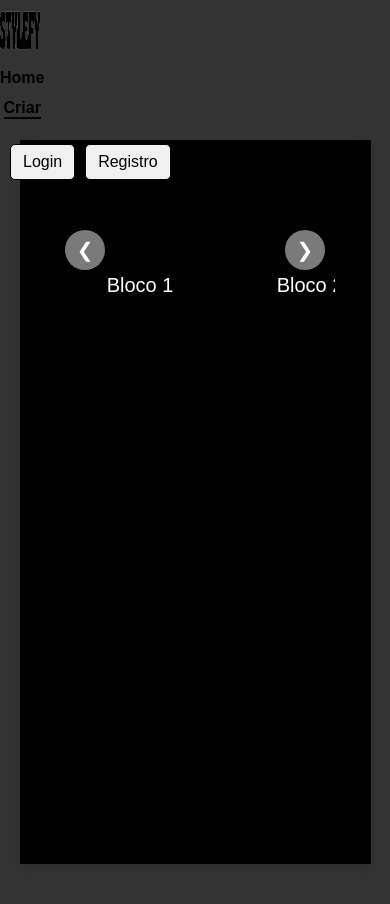
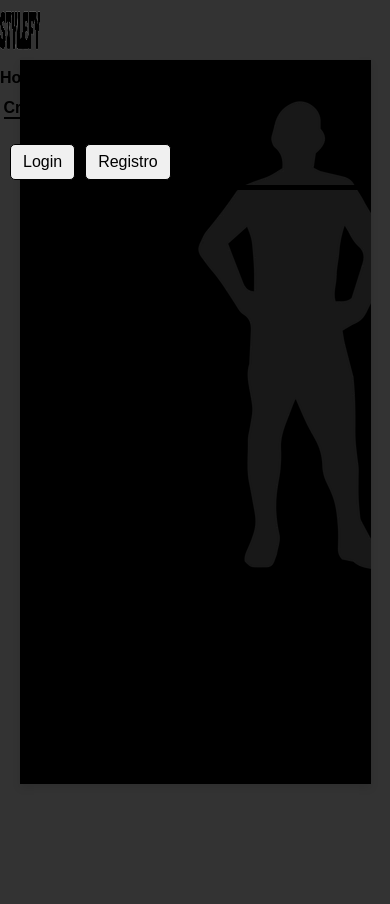
Before and after one commit to TheoCoelho/-, a Flask app: page /criar in a window 390 px wide. Run offline with Flask 3, Linux system fonts and the light colour scheme; some libraries are stand-ins or nearby versions.

Commit message:
criar pagina silhueta

```diff
--- a/static/css/criar.css
+++ b/static/css/criar.css
@@ -1,22 +1,18 @@
-/* Definir altura total para html e body */
 html, body {
   height: 100%;
   margin: 0;
   padding: 0;
 }
 
-/* Aplicando os estilos somente na página "criar" */
 body.criar-page {
-  background-color: #333; /* Fundo cinza escuro */
+  background-color: #333;
   color: #fff;
   font-family: Arial, sans-serif;
 }
 
 /* Ajustes na .page-container */
 .page-container {
-  padding-top: 80px; /* Ajuste conforme a altura do seu cabeçalho */
-  /* Remover overflow: hidden; */
-  /* height: calc(100% - 80px); */ /* Remover esta linha */
+  padding-top: 80px;
 }
 
 /* Ajustes na .main-container */
@@ -24,30 +20,68 @@
   width: 90%;
   max-width: 1200px;
   margin: auto;
-  background-color: #000000; /* Fundo preto */
+  background-color: #000;
   padding: 20px;
-  padding-top: 20px; /* Adicionado para evitar corte no topo */
-  box-sizing: border-box; /* Garantir que padding seja incluído na altura total */
+  box-sizing: border-box;
   box-shadow: 0 4px 8px rgba(0, 0, 0, 0.1);
   border-radius: 0px;
-  /* height: 100%; */ /* Remover esta linha */
-  min-height: calc(100vh - 80px - 40px); /* Altura mínima ajustada */
-  overflow-y: auto; /* Permite rolagem vertical */
+  min-height: calc(100vh - 80px - 40px);
+  overflow-y: auto;
   display: flex;
   flex-direction: column;
-  justify-content: flex-start; /* Alinha os itens no topo */
+  justify-content: flex-start;
+}
+
+/* Estilos da silhueta */
+.silhouette-container {
+  position: relative;
+  text-align: center;
+  width: 512px;
+  height: 512px;
+  margin: 0 auto;
+}
+
+.silhouette-image {
+  width: 100%;
+  height: 100%;
+}
+
+.highlight {
+  position: absolute;
+  top: 0;
+  left: 0;
+  width: 512px;
+  height: 512px;
+  z-index: 10;
+  pointer-events: none;
+}
+
+.highlight::before {
+  content: "";
+  display: block;
+  position: absolute;
+  top: 0;
+  left: 0;
+  width: 100%;
+  height: 100%;
+  background-color: rgba(255, 0, 0, 0.3);
+  clip-path: polygon(0% 0%, 100% 0%, 100% 100%, 0% 100%);
 }
 
 /* Esconde os carrosséis por padrão */
 .carousel-container {
   display: none;
+  margin-top: 20px; /* Adiciona um espaçamento em relação à silhueta */
 }
 
 /* Exibe apenas os carrosséis com a classe 'visible' */
 .carousel-container.visible {
-  display: block;
+  display: flex;
+  justify-content: center;
+  animation: slideIn 0.5s ease-in-out forwards;
 }
 
+/* Carrossel */
 .carousel-container {
   position: relative;
   width: 90%;
@@ -56,7 +90,7 @@
   border-radius: 10px;
   box-shadow: 0 5px 15px rgba(0, 0, 0, 0.1);
   margin: 20px auto;
-  flex: 0 0 auto; /* Evita problemas com flexbox */
+  flex: 0 0 auto;
 }
 
 .carousel-track {
@@ -65,7 +99,7 @@
 }
 
 .carousel-item {
-  min-width: 200px;
+  min-width: calc(100% / 3 - 20px); /* Altere para 3 blocos por vez */
   height: 150px;
   margin: 10px;
   background-size: cover;
@@ -125,12 +159,20 @@
 /* Ajustes para responsividade */
 @media (max-width: 768px) {
   .carousel-item {
-    min-width: 150px;
+    min-width: calc(100% / 2 - 20px); /* Exibe 2 blocos por vez em telas menores */
     height: 120px;
   }
+}
 
-  .carousel-item img {
-    width: 60px;
-    height: 60px;
+@keyframes slideIn {
+  from {
+    opacity: 0;
+    transform: translateY(-100%);
+  }
+  to {
+    opacity: 1;
+    transform: translateY(0);
   }
 }
+
+/* Ajustes para responsividade */
--- a/templates/criar.html
+++ b/templates/criar.html
@@ -12,12 +12,34 @@
   <!-- Incluindo o header -->
   {% include 'header.html' %}
 
-  <!-- Envolvendo o conteúdo principal com .page-container -->
-  <div class="page-container">
+  <!-- Silhueta -->
   <div class="main-container">
+    <div class="silhouette-container">
+      <img src="{{ url_for('static', filename='silhueta2.webp') }}" alt="Silhueta" class="silhouette-image" usemap="#image-map">
+      <map name="image-map">
+        <!-- Cabeça -->
+        <area shape="poly" coords="243,89,241,75,235,66,232,52,234,41,238,32,244,27,252,23,259,21,266,22,274,28,278,35,279,44,281,51,285,55,284,62,279,69,276,75,275,82,274,88,270,88,263,91,259,92,252,90,242,91"
+              alt="Cabeça" title="Cabeça"
+              onmouseover="highlightArea('243,89,241,75,235,66,232,52,234,41,238,32,244,27,252,23,259,21,266,22,274,28,278,35,279,44,281,51,285,55,284,62,279,69,276,75,275,82,274,88,270,88,263,91,259,92,252,90,242,91')"
+              onmouseout="removeHighlight()"
+              onclick="selectPart('cabeca', '243,89,241,75,235,66,232,52,234,41,238,32,244,27,252,23,259,21,266,22,274,28,278,35,279,44,281,51,285,55,284,62,279,69,276,75,275,82,274,88,270,88,263,91,259,92,252,90,242,91')">
+        <!-- Tronco -->
+        <area shape="poly" coords="237,92,218,101,209,104,201,108,195,116,190,123,178,134,169,146,162,160,162,167,161,176,167,187,174,195,183,206,191,218,196,227,202,236,210,239,218,241,227,242,241,244,250,243,263,244,273,246,283,248,295,247,303,246,314,242,323,235,334,216,344,197,351,183,351,168,343,156,336,140,322,120,312,104,296,94,283,91"
+              alt="Tronco" title="Tronco"
+              onmouseover="highlightArea('237,92,218,101,209,104,201,108,195,116,190,123,178,134,169,146,162,160,162,167,161,176,167,187,174,195,183,206,191,218,196,227,202,236,210,239,218,241,227,242,241,244,250,243,263,244,273,246,283,248,295,247,303,246,314,242,323,235,334,216,344,197,351,183,351,168,343,156,336,140,322,120,312,104,296,94,283,91')"
+              onmouseout="removeHighlight()"
+              onclick="selectPart('tronco', '237,92,218,101,209,104,201,108,195,116,190,123,178,134,169,146,162,160,162,167,161,176,167,187,174,195,183,206,191,218,196,227,202,236,210,239,218,241,227,242,241,244,250,243,263,244,273,246,283,248,295,247,303,246,314,242,323,235,334,216,344,197,351,183,351,168,343,156,336,140,322,120,312,104,296,94,283,91')">
+        <!-- Pernas -->
+        <area shape="poly" coords="213,249,213,264,211,275,207,287,206,299,209,309,211,320,211,335,210,351,209,360,209,371,208,389,211,401,213,415,214,427,214,437,214,447,236,450,235,427,237,415,241,401,241,388,240,374,239,358,245,348,251,331,255,324,260,332,264,338,267,346,270,356,276,365,278,375,282,384,282,393,286,404,291,410,292,419,294,430,298,433,297,456,328,452,320,436,319,398,313,353,317,338,315,322,312,296,307,272,303,261,302,252')"
+              alt="Pernas" title="Pernas"
+              onmouseover="highlightArea('213,249,213,264,211,275,207,287,206,299,209,309,211,320,211,335,210,351,209,360,209,371,208,389,211,401,213,415,214,427,214,437,214,447,236,450,235,427,237,415,241,401,241,388,240,374,239,358,245,348,251,331,255,324,260,332,264,338,267,346,270,356,276,365,278,375,282,384,282,393,286,404,291,410,292,419,294,430,298,433,297,456,328,452,320,436,319,398,313,353,317,338,315,322,312,296,307,272,303,261,302,252')"
+              onmouseout="removeHighlight()"
+              onclick="selectPart('pernas', '213,249,213,264,211,275,207,287,206,299,209,309,211,320,211,335,210,351,209,360,209,371,208,389,211,401,213,415,214,427,214,437,214,447,236,450,235,427,237,415,241,401,241,388,240,374,239,358,245,348,251,331,255,324,260,332,264,338,267,346,270,356,276,365,278,375,282,384,282,393,286,404,291,410,292,419,294,430,298,433,297,456,328,452,320,436,319,398,313,353,317,338,315,322,312,296,307,272,303,261,302,252')">
+      </map>
+    </div>
 
-      <!-- Primeiro carrossel com a classe 'visible' -->
-      <div class="carousel-container visible" id="carousel-1">
+    <!-- Carrosséis escondidos -->
+    <div class="carousel-container hidden" id="carousel-1">
       <div class="carousel-track">
         <div class="carousel-item">
           <img src="https://via.placeholder.com/80" alt="Avatar 1">
@@ -43,17 +65,13 @@
           <img src="https://via.placeholder.com/80" alt="Avatar 6">
           <span>Bloco 6</span>
         </div>
-          <div class="carousel-item">
-            <img src="https://via.placeholder.com/80" alt="Avatar 7">
-            <span>Bloco 7</span>
-          </div>
+        <!-- Adicionar mais itens conforme necessário -->
       </div>
       <button class="carousel-control prev">&#10094;</button>
       <button class="carousel-control next">&#10095;</button>
     </div>
 
-      <!-- Segundo carrossel -->
-      <div class="carousel-container" id="carousel-2">
+    <div class="carousel-container hidden" id="carousel-2">
       <div class="carousel-track">
         <div class="carousel-item">
           <img src="https://via.placeholder.com/80" alt="Avatar 8">
@@ -79,13 +97,13 @@
           <img src="https://via.placeholder.com/80" alt="Avatar 13">
           <span>Bloco 13</span>
         </div>
+        <!-- Adicionar mais itens conforme necessário -->
       </div>
       <button class="carousel-control prev">&#10094;</button>
       <button class="carousel-control next">&#10095;</button>
     </div>
 
-      <!-- Terceiro carrossel -->
-      <div class="carousel-container" id="carousel-3">
+    <div class="carousel-container hidden" id="carousel-3">
       <div class="carousel-track">
         <div class="carousel-item">
           <img src="https://via.placeholder.com/80" alt="Avatar 14">
@@ -111,42 +129,10 @@
           <img src="https://via.placeholder.com/80" alt="Avatar 19">
           <span>Bloco 19</span>
         </div>
+        <!-- Adicionar mais itens conforme necessário -->
       </div>
       <button class="carousel-control prev">&#10094;</button>
       <button class="carousel-control next">&#10095;</button>
-      </div>
-
-      <!-- Quarto carrossel -->
-      <div class="carousel-container" id="carousel-4">
-        <div class="carousel-track">
-          <div class="carousel-item">
-            <img src="https://via.placeholder.com/80" alt="Avatar 20">
-            <span>Bloco 20</span>
-          </div>
-          <div class="carousel-item">
-            <img src="https://via.placeholder.com/80" alt="Avatar 21">
-            <span>Bloco 21</span>
-          </div>
-          <div class="carousel-item">
-            <img src="https://via.placeholder.com/80" alt="Avatar 22">
-            <span>Bloco 22</span>
-          </div>
-          <div class="carousel-item">
-            <img src="https://via.placeholder.com/80" alt="Avatar 23">
-            <span>Bloco 23</span>
-          </div>
-          <div class="carousel-item">
-            <img src="https://via.placeholder.com/80" alt="Avatar 24">
-            <span>Bloco 24</span>
-          </div>
-          <div class="carousel-item">
-            <img src="https://via.placeholder.com/80" alt="Avatar 25">
-            <span>Bloco 25</span>
-          </div>
-        </div>
-        <button class="carousel-control prev">&#10094;</button>
-        <button class="carousel-control next">&#10095;</button>
-      </div>
     </div>
   </div>
 
@@ -154,14 +140,55 @@
 document.addEventListener('DOMContentLoaded', () => {
   const carousels = document.querySelectorAll('.carousel-container');
 
-      carousels.forEach((carousel, index) => {
-        // Controla a visibilidade inicial dos carrosséis
-        if (index !== 0) {
-          carousel.classList.remove('visible');
-        } else {
-          carousel.classList.add('visible');
+  function addHighlight(coords) {
+    const previousHighlight = document.querySelector('.highlight');
+    if (previousHighlight) {
+      previousHighlight.remove();
     }
 
+    const highlight = document.createElement('div');
+    highlight.classList.add('highlight');
+
+    const points = coords.split(',').map(Number);
+    let clipPathCoords = points.reduce((acc, val, index) => {
+      return index % 2 === 0 ? `${acc}${val}px ` : `${acc}${val}px, `;
+    }, '').slice(0, -2);
+
+    highlight.style.clipPath = `polygon(${clipPathCoords})`;
+    highlight.style.position = 'absolute';
+    highlight.style.top = '0';
+    highlight.style.left = '0';
+    highlight.style.width = '512px';
+    highlight.style.height = '512px';
+    highlight.style.background = 'rgba(255, 0, 0, 0.3)';
+    highlight.style.pointerEvents = 'none';
+
+    document.querySelector('.silhouette-container').appendChild(highlight);
+  }
+
+  function removeHighlight() {
+    const previousHighlight = document.querySelector('.highlight');
+    if (previousHighlight) {
+      previousHighlight.remove();
+    }
+  }
+
+  function selectPart(part, coords) {
+    console.log("Parte selecionada:", part);
+
+    addHighlight(coords);
+
+    const firstCarousel = document.getElementById('carousel-1');
+    if (firstCarousel && !firstCarousel.classList.contains('visible')) {
+      firstCarousel.classList.add('visible', 'slide-in');
+    }
+  }
+
+  window.selectPart = (part, coords) => selectPart(part, coords);
+  window.highlightArea = (coords) => addHighlight(coords);
+  window.removeHighlight = () => removeHighlight();
+
+  carousels.forEach((carousel) => {
     const track = carousel.querySelector('.carousel-track');
     const items = Array.from(track.children);
     const prevButton = carousel.querySelector('.carousel-control.prev');
@@ -214,26 +241,16 @@
       item.addEventListener('click', () => {
         items.forEach(i => i.classList.remove('selected'));
         item.classList.add('selected');
-
-            // Exibir o próximo carrossel sem ocultar o atual
-            if (index < carousels.length - 1) {
-              // Removemos esta linha
-              // carousels[index].classList.remove('visible');
-              carousels[index + 1].classList.add('visible');
+        const nextCarousel = carousel.nextElementSibling;
+        if (nextCarousel && nextCarousel.classList.contains('carousel-container')) {
+          nextCarousel.classList.add('visible', 'slide-in');
         }
       });
     });
   });
+});
 
-      window.addEventListener('resize', () => {
-        carousels.forEach(carousel => {
-          const track = carousel.querySelector('.carousel-track');
-          track.style.transition = 'none';
-          track.style.transform = 'translateX(0)';
-        });
-      });
-    });
+
   </script>
-
 </body>
 </html>
```
Also changed, not shown: static/silhueta2.webp (added). Lines whose indentation alone changed are shown as unchanged.
